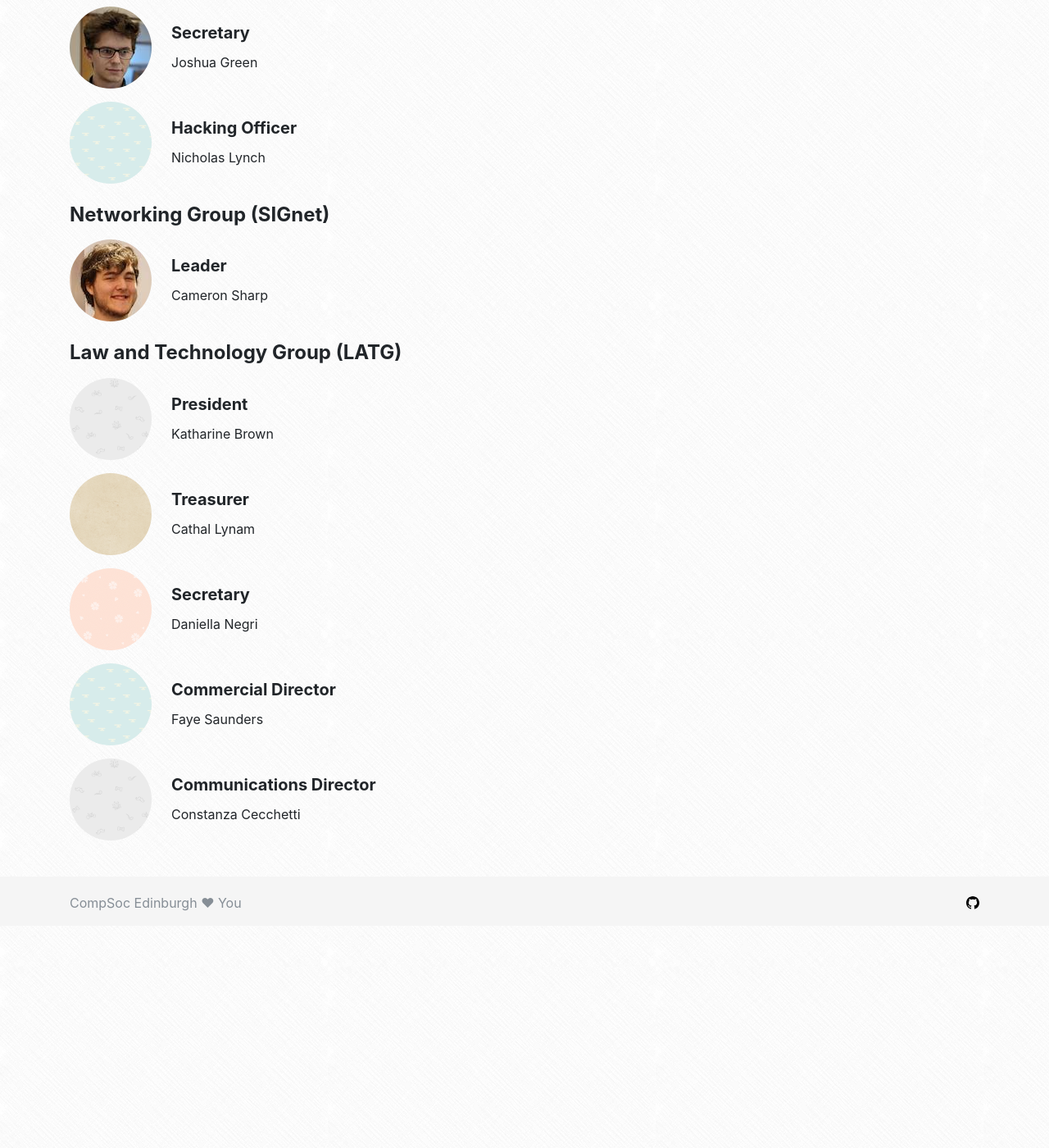
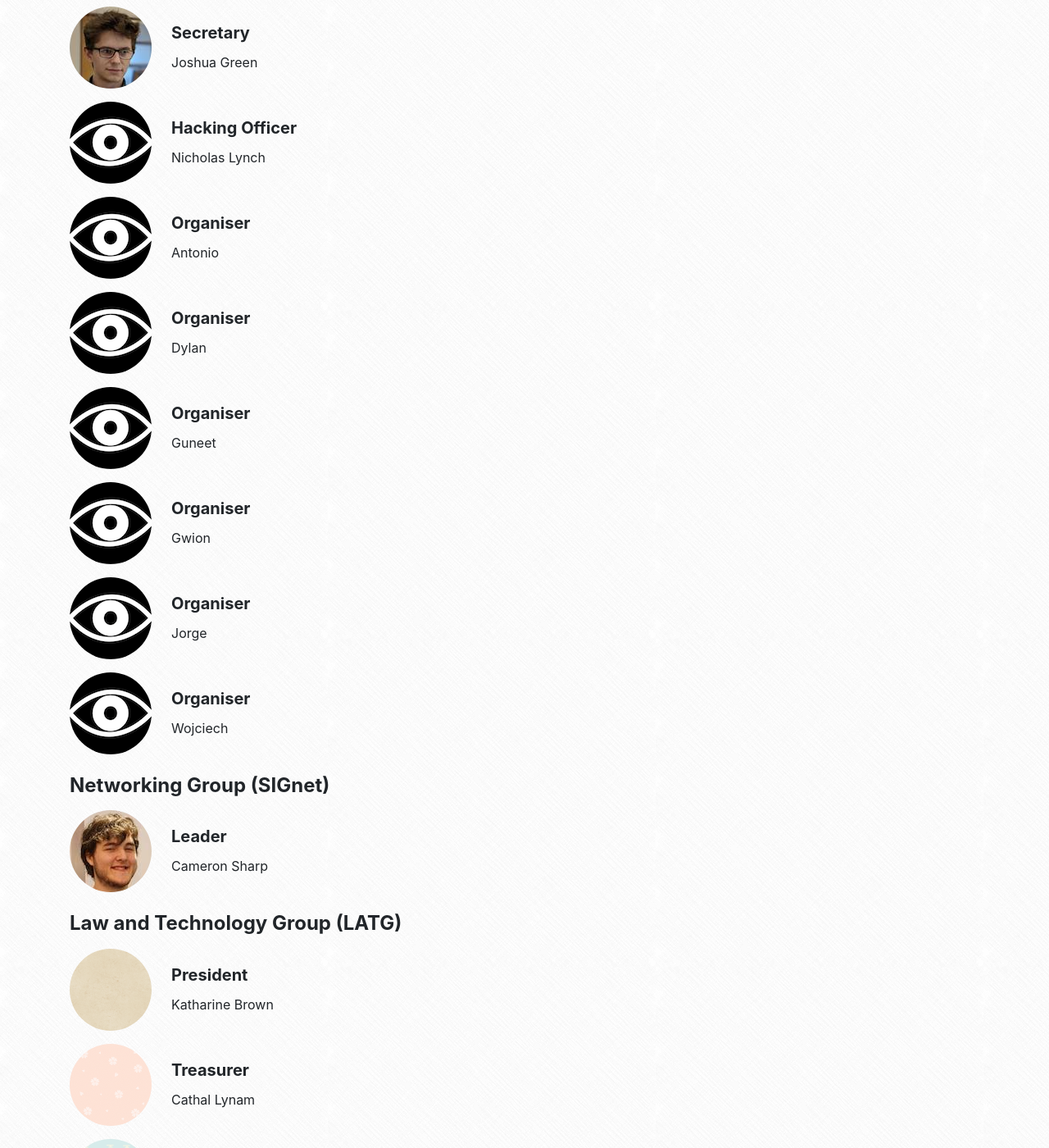
Before and after one commit to compsoc-edinburgh/website, a Jekyll site: the page built from _pages/team.html, in a window 1280 px wide and 1400 px high, scrolled down 2021 px. Shown: the whole window at 82% size. Built offline with Jekyll 4.4.1, drawn with Linux system fonts in a browser that asks for light colours; nearby versions of some CDN libraries; before the commit the page ends 3152 px from its top, so only the background shows below that; some of the changed text lies outside the part shown.

Commit message:
Add more SIGINT members

```diff
--- a/_data/committee/2017-2018.yml
+++ b/_data/committee/2017-2018.yml
@@ -11,13 +11,13 @@
         url: "http://elenalape.com"
         img: elena-1.jpg
 
+      - name: Viktorija Lukošiūtė
+        role: Treasurer
+        img: vik-3.jpg
+
       - name: Angus Shaw
         role: Secretary
         img: angus-shaw-1.jpg
-
-      - name: Viktorija Lukošiūtė
-        role: Treasurer
-        img: vik-3.jpg
 
       - name: Harry Reeder
         role: Technical Secretary
@@ -48,9 +48,11 @@
     members:
       - name: "Harvey"
         role: President
+        img: sigint-1.png
 
       - name: Oliver
         role: Vice President
+        img: sigint-1.png
 
       - name: Joshua Green
         role: Secretary
@@ -58,6 +60,31 @@
 
       - name: Nicholas Lynch
         role: Hacking Officer
+        img: sigint-1.png
+
+      - name: Antonio
+        role: Organiser
+        img: sigint-1.png
+
+      - name: Dylan
+        role: Organiser
+        img: sigint-1.png
+
+      - name: Guneet
+        role: Organiser
+        img: sigint-1.png
+
+      - name: Gwion
+        role: Organiser
+        img: sigint-1.png
+
+      - name: Jorge
+        role: Organiser
+        img: sigint-1.png
+
+      - name: Wojciech
+        role: Organiser
+        img: sigint-1.png
 
   - name: Networking Group (SIGnet)
     members:
```
Also changed, not shown: static/img/team/sigint-1.png (added).
